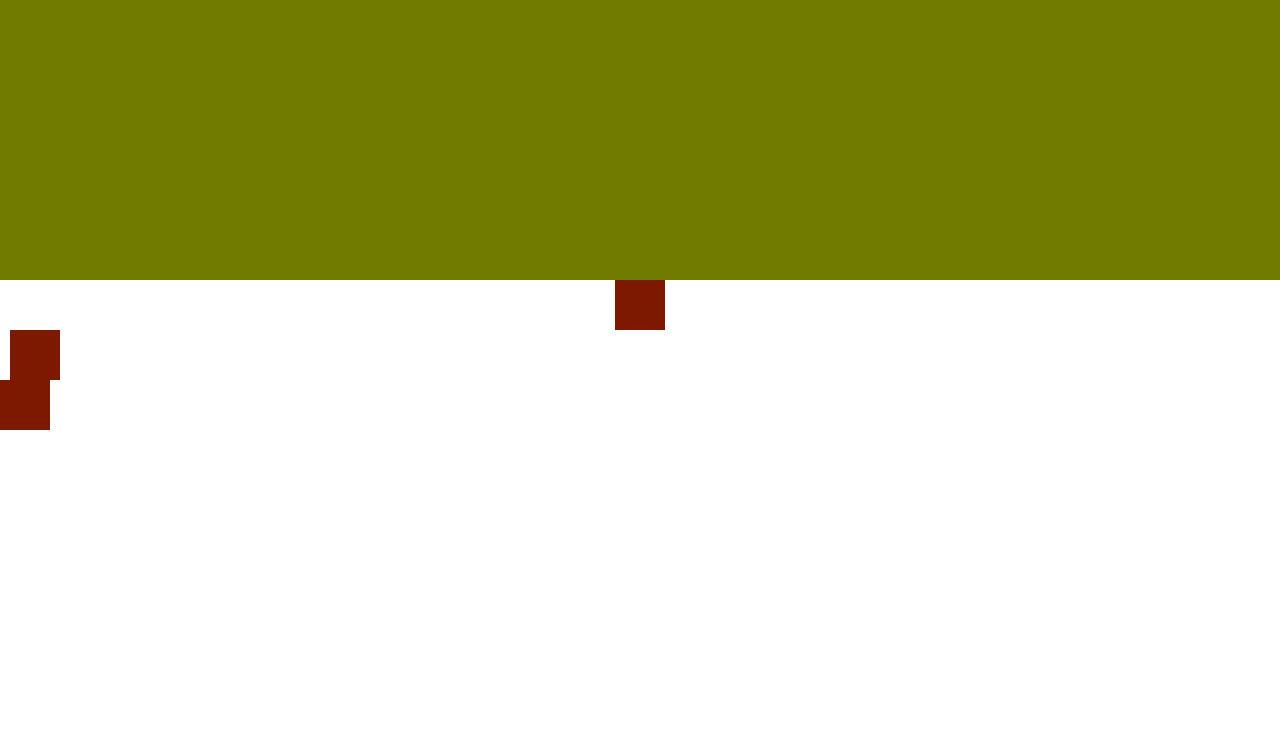
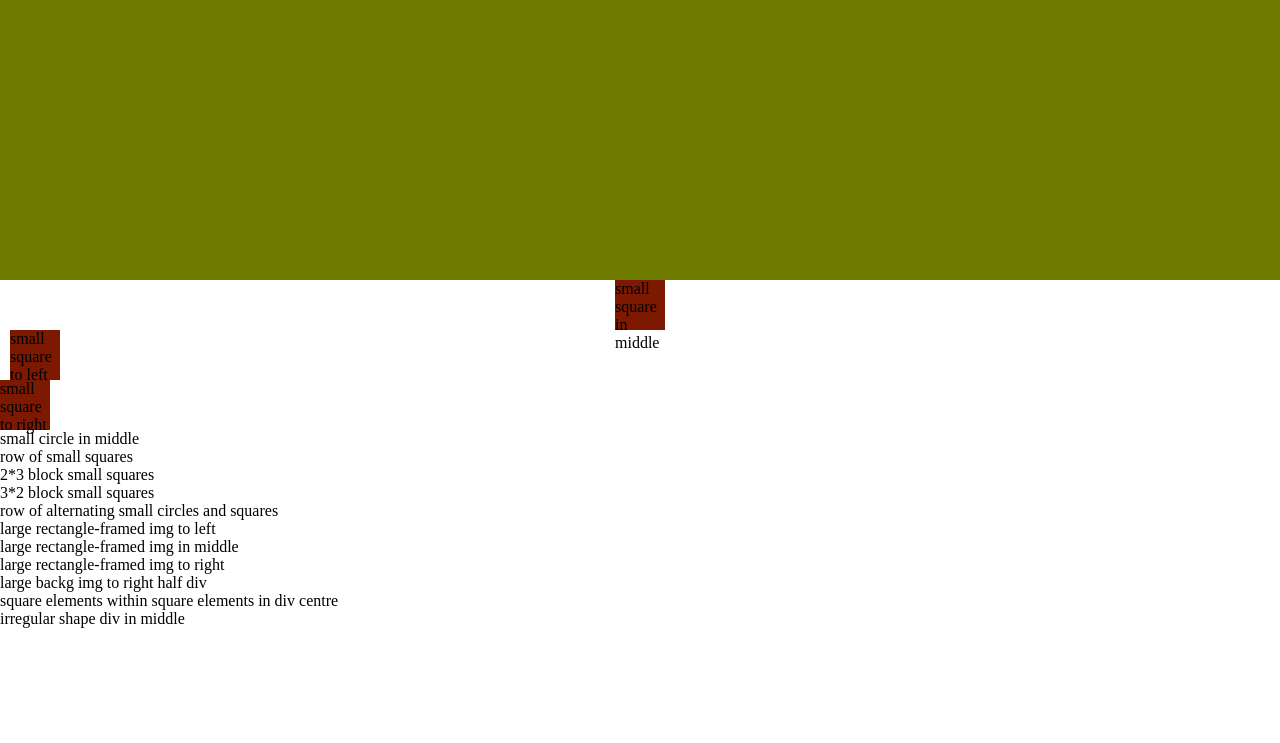
Before and after one commit to fr00tbat/funkyshapes_layoutpractice, a plain HTML site: page index.html in a window 1280 px wide. Shown: the part 57-800 px from the top of the page. Drawn offline with Linux system fonts and the light colour scheme.

Commit message:
Add descriptive text for each secction

```diff
--- a/index.html
+++ b/index.html
@@ -15,10 +15,23 @@
     <div>
         <h1>Funky Shapes Layout Practice</h1>
     </div>
-    <div id="big-coloured-background"></div>
-    <div id="middle" class="sing-square" ></div>
-    <div id="left" class="sing-square" ></div>
-    <div id="right  " class="sing-square" ></div>
+    <div id="big-coloured-background">big colour block</div>
+    <div id="middle" class="sing-square" >small square in middle</div>
+    <div id="left" class="sing-square" >small square to left</div>
+    <div id="right  " class="sing-square" >small square to right</div>
+    <div>small circle in middle</div>
+    <div>row of small squares</div>
+    <div>2*3 block small squares</div>
+    <div>3*2 block small squares</div>
+    <div>row of alternating small circles and squares</div>
+    <div>large rectangle-framed img to left</div>
+    <div>large rectangle-framed img in middle</div>
+    <div>large rectangle-framed img to right</div>
+    <div>large backg img to right half div</div>
+    <div>square elements within square elements in div centre</div>
+    <div>irregular shape div in middle</div>
+
+
 </body>
 
 </html>
```
